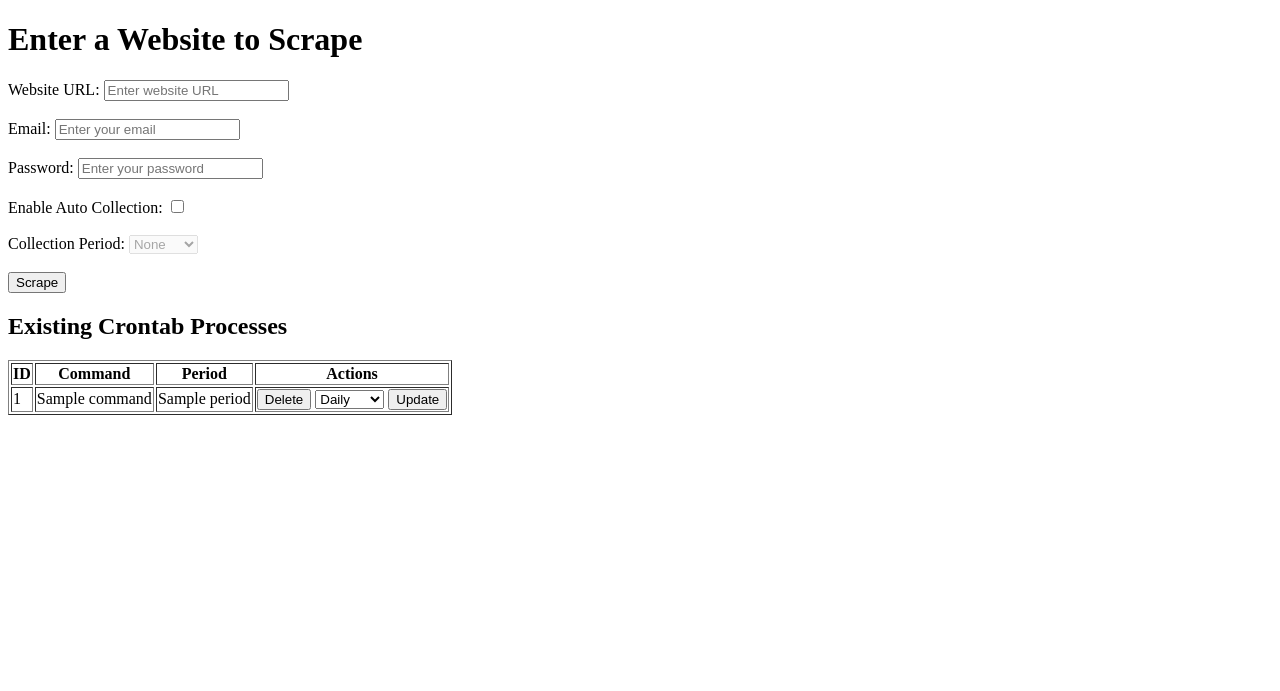
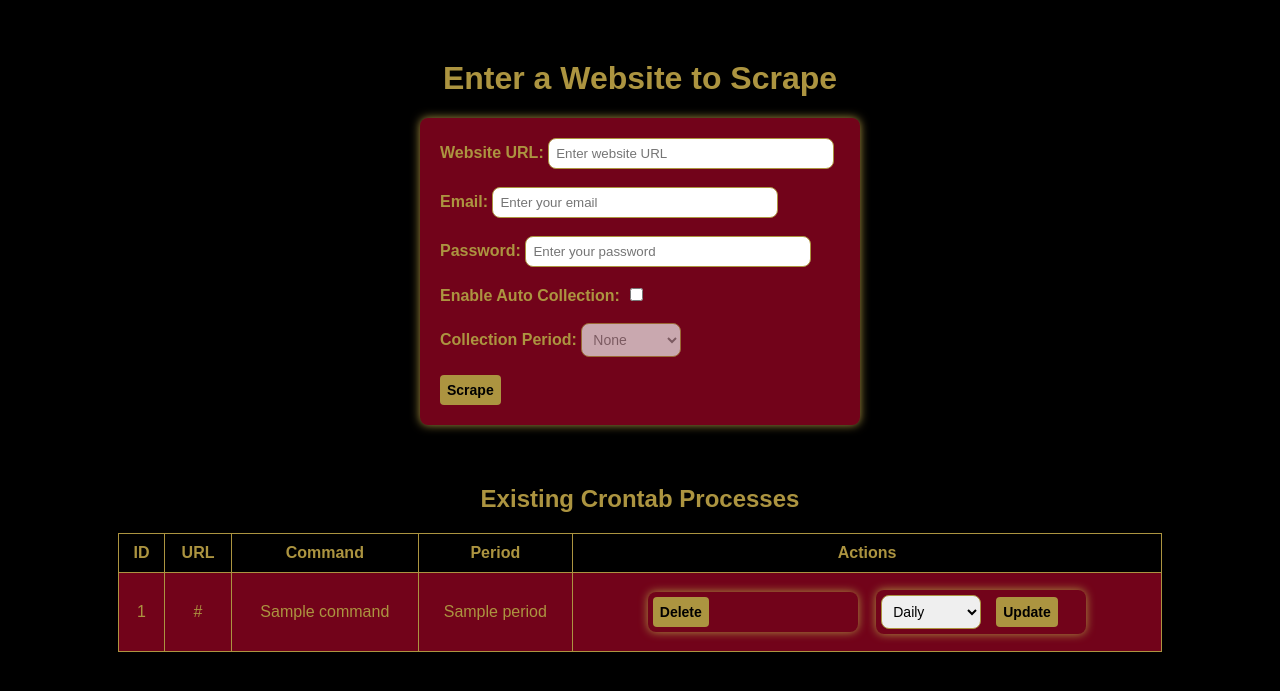
Before and after one commit to yuerugong/script-to-detect-various-structures-of-data-and-format, a Flask app: template templates/index.html in a window 1280 px wide. Shown: the top 691 px of the page. Run offline with Flask 3, Linux system fonts and the light colour scheme; the template is opened without the code that fills it: most values are stand-ins (such as "Sample title", 1, 10 or a date in 2020); parts of the project's set-up code (start-up, migrations or seed data) failed here and were passed over.

Commit message:
10.30 update

```diff
--- a/app.py
+++ b/app.py
@@ -57,6 +57,7 @@ def scrape():
         cinando.api_login_and_scrape(url, email, password)
         cinando.extract_bio_and_image_from_html('details', f'{table_name}.csv')
         df = pd.read_csv(f'{table_name}.csv')
+        df['url'] = url  # 添加URL列以便追踪
         df = process_dataframe(df, table_name)
         df.to_csv(csv_path, mode='w', index=False)
         shutil.rmtree('details', ignore_errors=True)
@@ -89,6 +90,7 @@ def scrape():
     return send_file(csv_path, as_attachment=True)
 
 
+
 @app.route('/delete_cron', methods=['POST'])
 def delete_cron():
     task_id = int(request.form['task_id'])
@@ -107,11 +109,23 @@ def update_cron():
 def list_crontab_tasks():
     result = subprocess.run(['crontab', '-l'], capture_output=True, text=True)
     tasks = []
+    tables_info = session.query(Directory).all()
+    url_mapping = {entry.url: entry.url for entry in tables_info}
+
     for line in result.stdout.splitlines():
         if not line.startswith('#') and line.strip():
             cron_info = parse_cron_line(line)
             if cron_info:
+                command_parts = cron_info['command'].split()
+                url = None
+                for i, part in enumerate(command_parts):
+                    if part == '--url':
+                        url = command_parts[i + 1]
+                        break
+
+                cron_info['url'] = url_mapping.get(url, 'Unknown')  # 使用提取的URL
                 tasks.append(cron_info)
+
     return tasks
 
 
--- a/templates/index.html
+++ b/templates/index.html
@@ -3,6 +3,108 @@
 <head>
     <meta charset="UTF-8">
     <title>Web Scraper with Crontab Management</title>
+    <style>
+        body {
+            font-family: Arial, sans-serif;
+            background-color: #000000; /* Black background */
+            color: #ac9440; /* Gold text color */
+            margin: 60px;
+            padding: 0;
+        }
+        h1, h2 {
+            color: #ac9440; /* Gold color for headings */
+            text-align: center;
+            margin-top: 60px;
+        }
+        form {
+            width: 400px;
+            margin: 20px auto;
+            background-color: #72031a; /* Maroon background for form */
+            padding: 20px;
+            border-radius: 8px;
+            box-shadow: 0px 0px 10px #ac9440; /* Gold shadow */
+        }
+        label {
+            color: #ac9440; /* Gold label color */
+            font-weight: bold;
+        }
+        input[type="text"], input[type="email"], input[type="password"], select {
+            width: 270px;
+            padding: 7px;
+            margin: 0px 0;
+            border: 1px solid #ac9440; /* Gold border */
+            border-radius: 8px;
+        }
+        input[type="checkbox"] {
+            margin-left: 6px;
+        }
+        input[type="submit"] {
+            background-color: #ac9440; /* Gold background for submit button */
+            color: #000000; /* Black text color for button */
+            padding: 10px 20px;
+            border: none;
+            border-radius: 4px;
+            cursor: pointer;
+            font-weight: bold;
+        }
+        input[type="submit"]:hover {
+            background-color: #72031a; /* Maroon color on hover */
+            color: #ac9440; /* Gold text on hover */
+        }
+        table {
+            width: 90%;
+            margin: 20px auto;
+            border-collapse: collapse;
+            background-color: #123421; /* Maroon background for table */
+            color: #ac9440; /* Gold text color for table */
+        }
+        th, td {
+            border: 1px solid #ac9440; /* Gold border color */
+            padding: 10px;
+            text-align: center;
+            word-wrap: break-word;
+        }
+        th {
+            background-color: #000000; /* Black background for headers */
+            color: #ac9440; /* Gold text color for headers */
+        }
+        td {
+            background-color: #72031a; /* Maroon background for table rows */
+        }
+        form[action="/delete_cron"], form[action="/update_cron"] {
+            display: inline-flex;
+            align-items: center;
+            margin: 7px;
+            gap: 15px;
+            padding: 5px;
+            width: 200px;
+        }
+
+        select, input[type="submit"] {
+            padding: 7px;
+            font-size: 14px;
+            width: auto;
+        }
+
+        select {
+            width: 100px;
+        }
+
+        input[type="submit"] {
+            background-color: #ac9440;
+            color: #000000;
+            border: none;
+            border-radius: 4px;
+            cursor: pointer;
+            font-weight: bold;
+        }
+
+        input[type="submit"]:hover {
+            background-color: #72031a;
+            color: #ac9440;
+        }
+
+    </style>
     <script>
         function toggleCollectionPeriod() {
             const autoCollect = document.getElementById("auto_collect");
@@ -49,6 +151,7 @@
         <thead>
             <tr>
                 <th>ID</th>
+                <th>URL</th>
                 <th>Command</th>
                 <th>Period</th>
                 <th>Actions</th>
@@ -58,14 +161,15 @@
             {% for task in cron_tasks %}
             <tr>
                 <td>{{ loop.index }}</td>
+                <td>{{ task.url }}</td>
                 <td>{{ task.command }}</td>
                 <td>{{ task.period }}</td>
-                <td>
-                    <form action="/delete_cron" method="post" style="display:inline;">
+                <td class="action-buttons">
+                    <form action="/delete_cron" method="post">
                         <input type="hidden" name="task_id" value="{{ loop.index }}">
                         <input type="submit" value="Delete" onclick="return confirm('Are you sure you want to delete this task?')">
                     </form>
-                    <form action="/update_cron" method="post" style="display:inline;">
+                    <form action="/update_cron" method="post">
                         <input type="hidden" name="task_id" value="{{ loop.index }}">
                         <select name="new_period">
                             <option value="daily">Daily</option>
```
Also changed, not shown: data_3a700d342e03ad185b8af7a3cfb50235.csv (deleted, +0 -21 lines), data_a72f0ab7178af9a792499667c8d18477.csv (deleted, +0 -21 lines).
